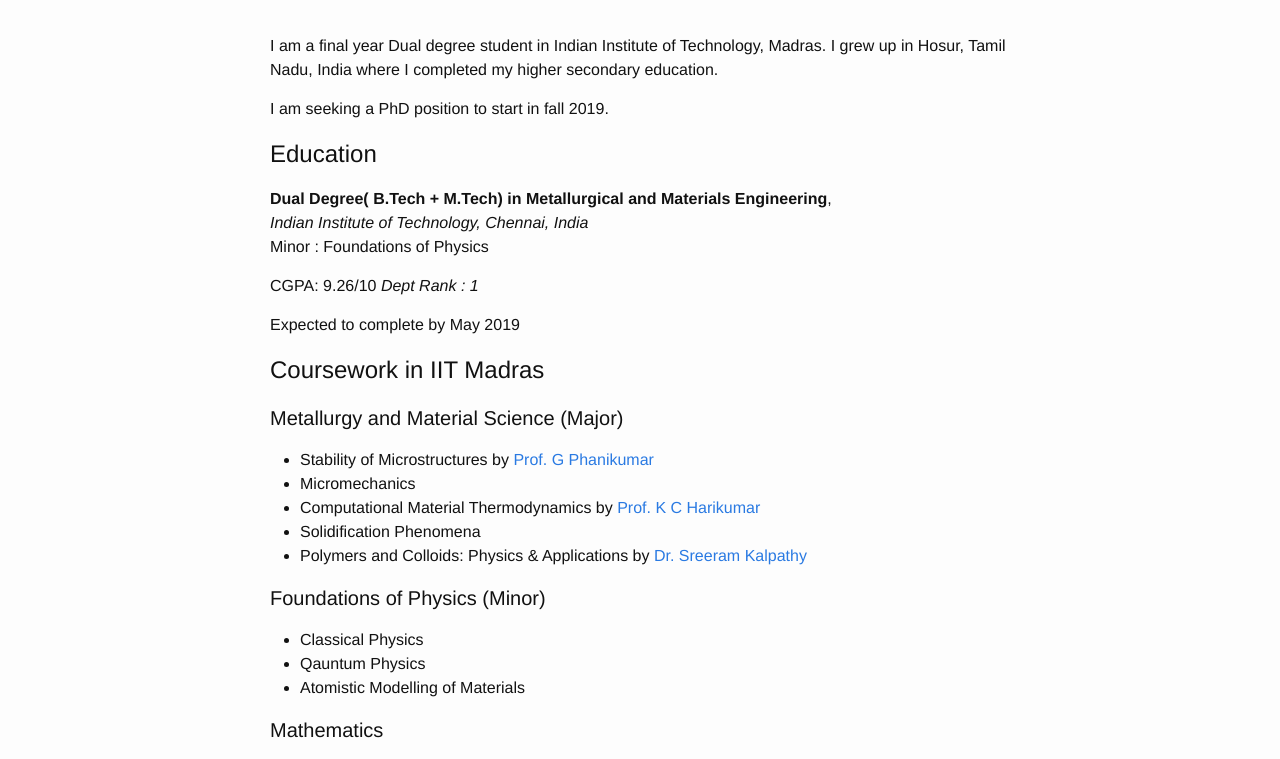
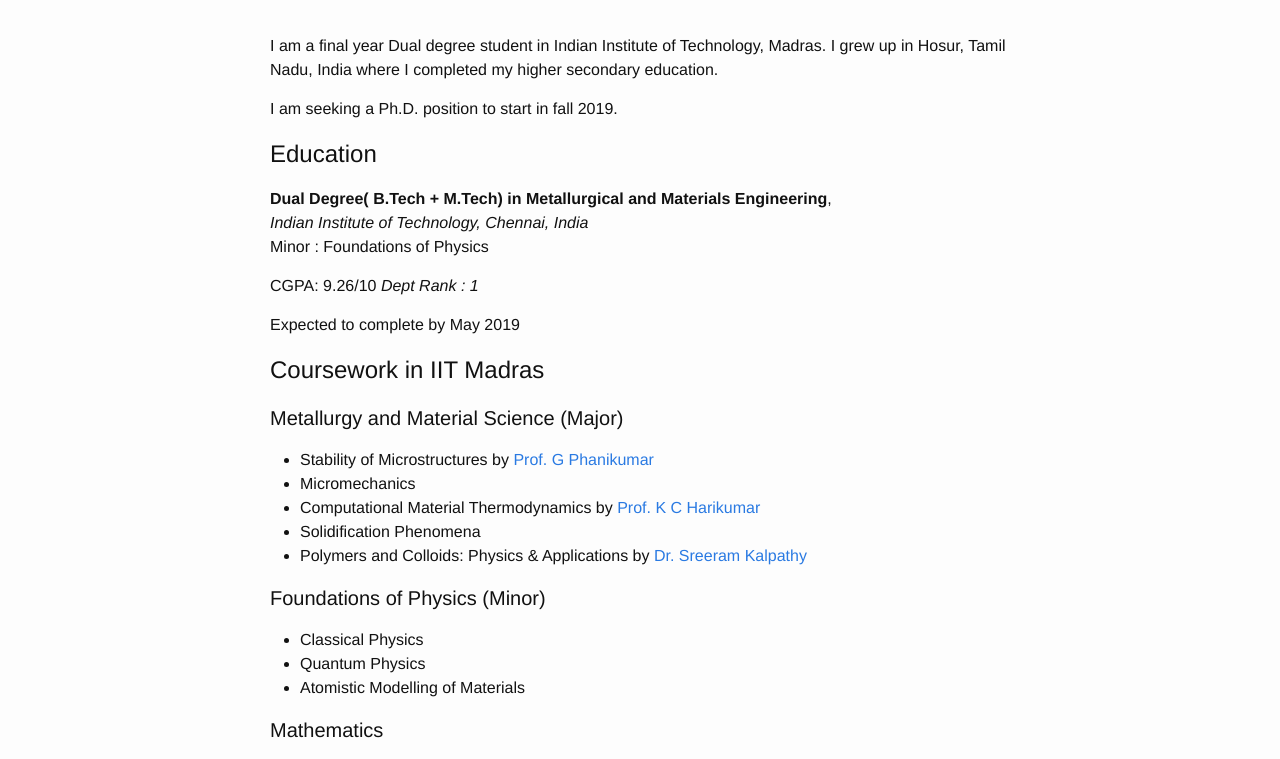
Before and after one commit to vishal-subbu/vishal-subbu.github.io, a Jekyll site: the page built from academics.md, in a window 1280 px wide. Shown: the part 130-889 px from the top of the page. Built offline with Jekyll 4.4.1, drawn with Linux system fonts in a browser that asks for light colours.

Commit message:
Spelling mistakes

```diff
--- a/academics.md
+++ b/academics.md
@@ -7,7 +7,7 @@ permalink: /academics
 I am a final year Dual degree student in Indian Institute of Technology, Madras. I grew up in Hosur, Tamil Nadu, India where I completed my higher secondary education.
 
 
-I am seeking a PhD position to start in fall 2019.
+I am seeking a Ph.D. position to start in fall 2019.
 
 # Education
 
@@ -32,7 +32,7 @@ Expected to complete by May 2019
 
 #### Foundations of Physics (Minor)
 - Classical Physics
-- Qauntum Physics
+- Quantum Physics
 - Atomistic Modelling of Materials
 
 #### Mathematics
```
Also changed, not shown: projects.md (+1 -1 lines).
